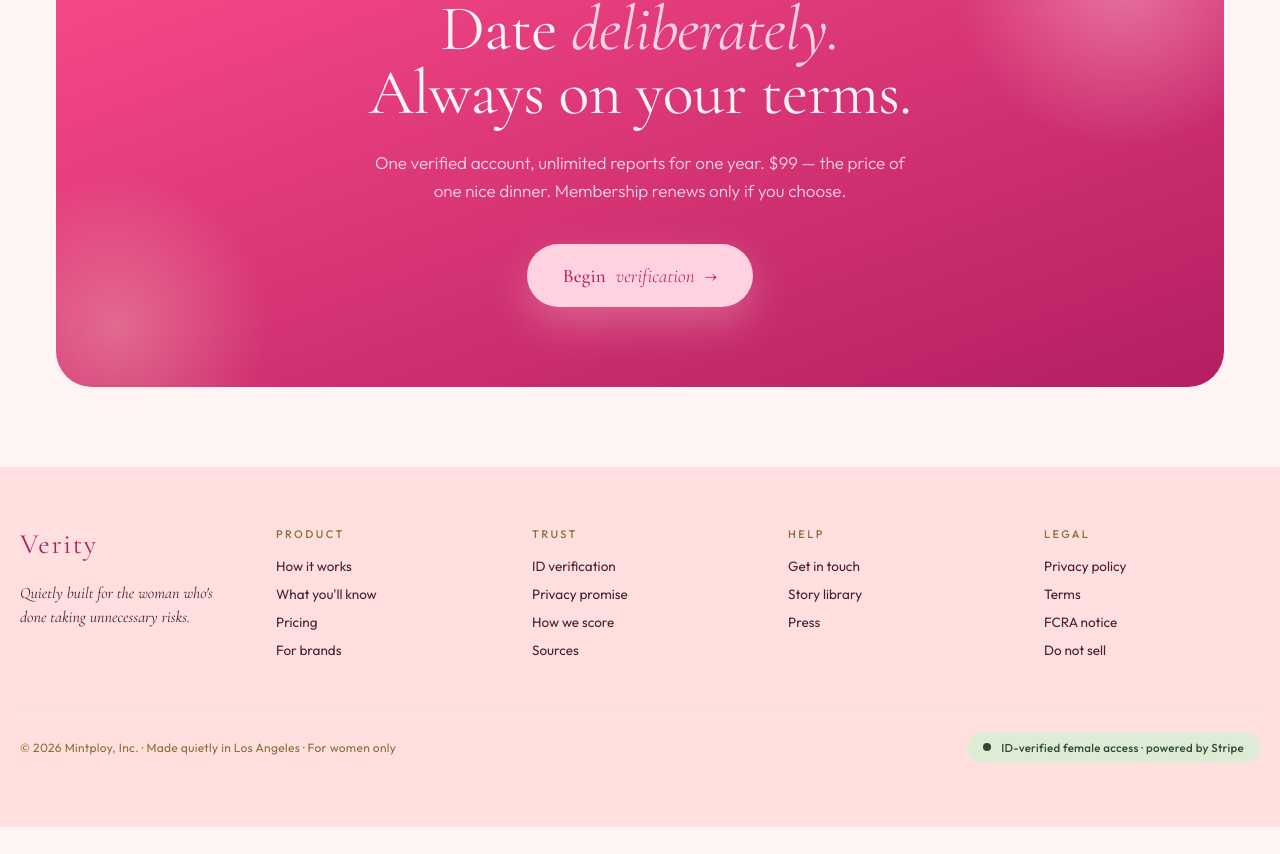
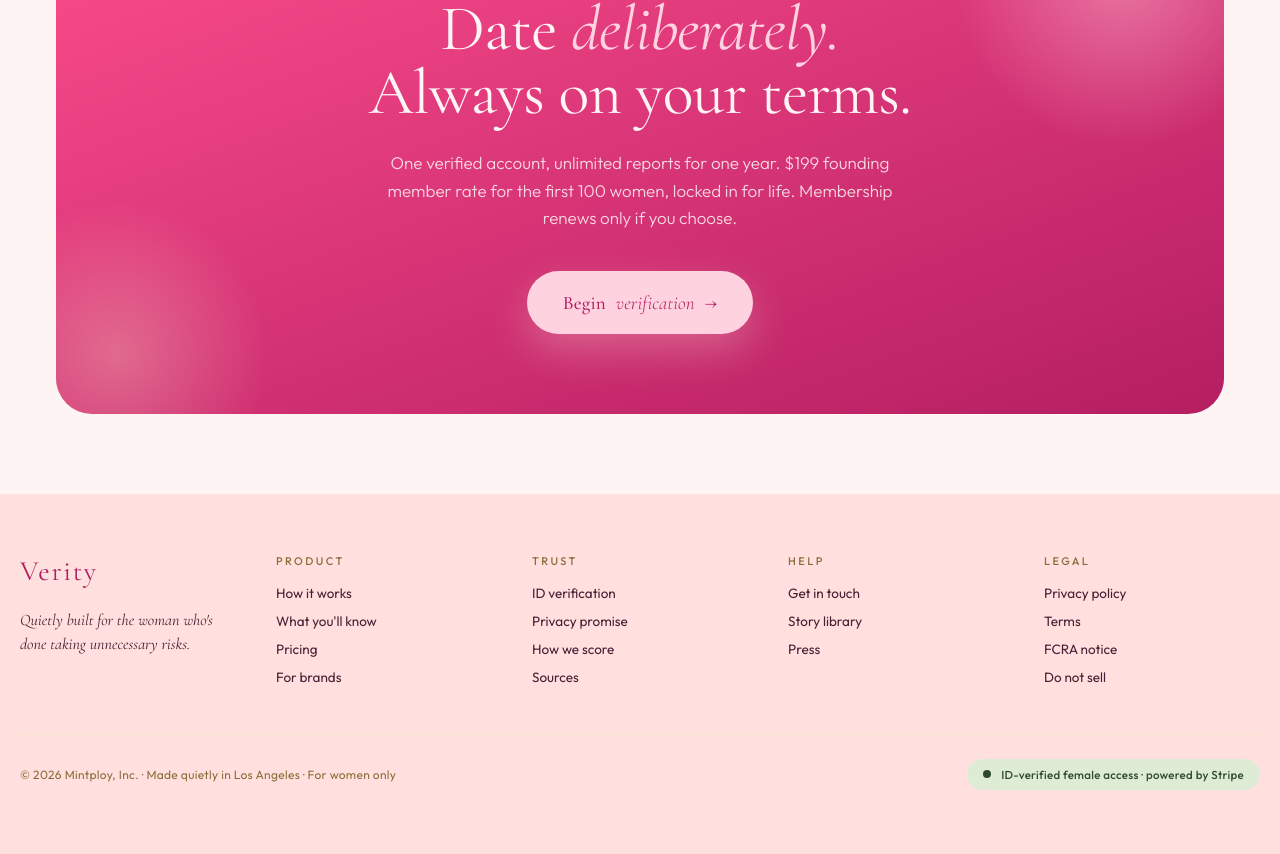
Before and after one commit to Mintploy/verity, a Next.js app: page / in a window 1280 px wide. Shown: the part 3747-4601 px from the top of the page. Before the commit the page ends 4574 px from the top, so only its background shows below. Built offline with nearby package versions, Linux system fonts and the light colour scheme; a web font is replaced by a local one.

Commit message:
Update FinalCTA.tsx

```diff
--- a/components/landing/FinalCTA.tsx
+++ b/components/landing/FinalCTA.tsx
@@ -33,7 +33,7 @@
             fontFamily: 'var(--sans)', fontSize: 17, opacity: 0.85, lineHeight: 1.6,
             margin: '24px auto 0', maxWidth: 540, fontWeight: 300,
           }}>
-            One verified account, unlimited reports for one year. $99 — the price of one nice dinner.
+            One verified account, unlimited reports for one year. $199 founding member rate for the first 100 women, locked in for life.
             Membership renews only if you choose.
           </p>
           <Link href="/verify" style={{
```
